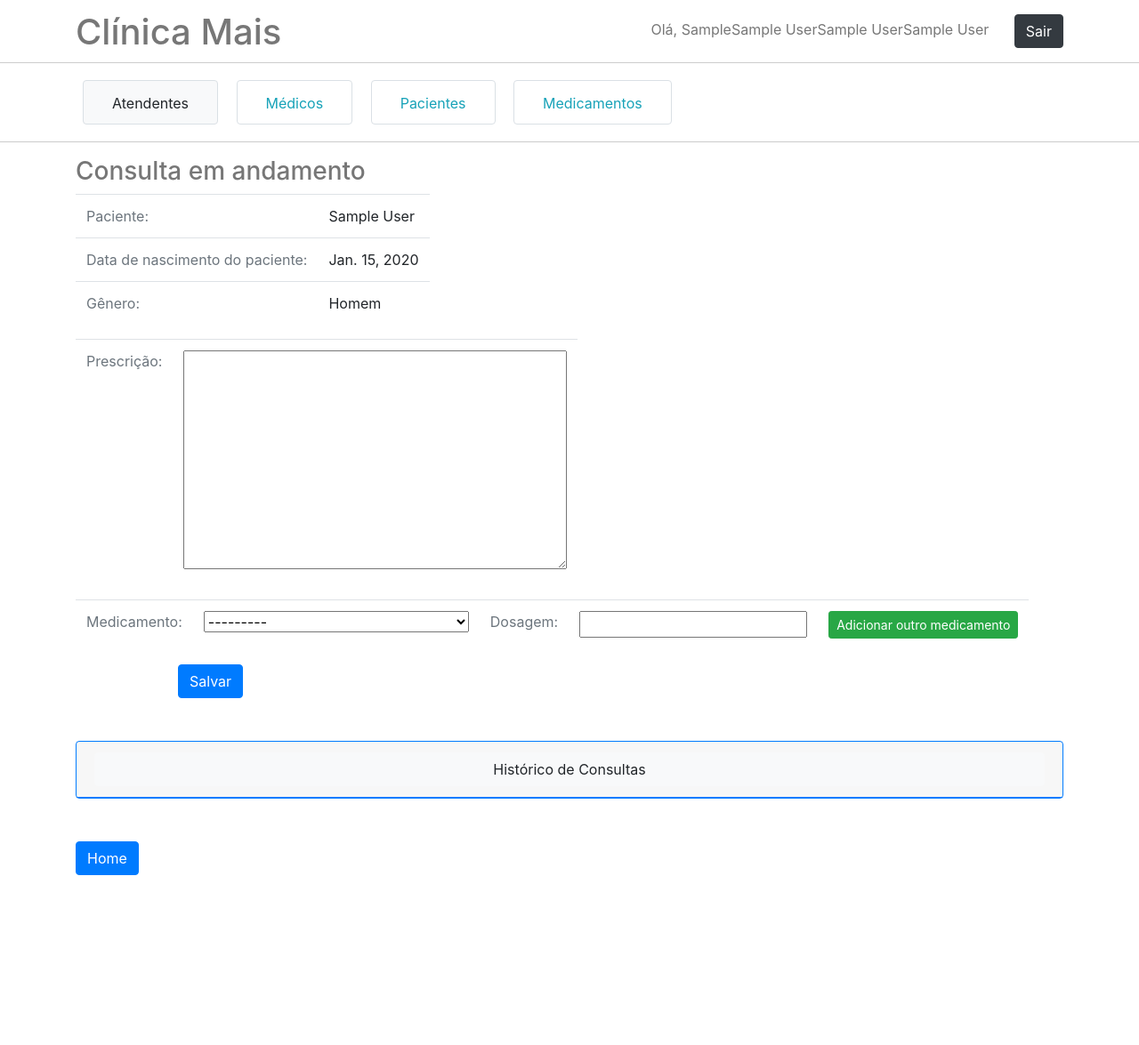
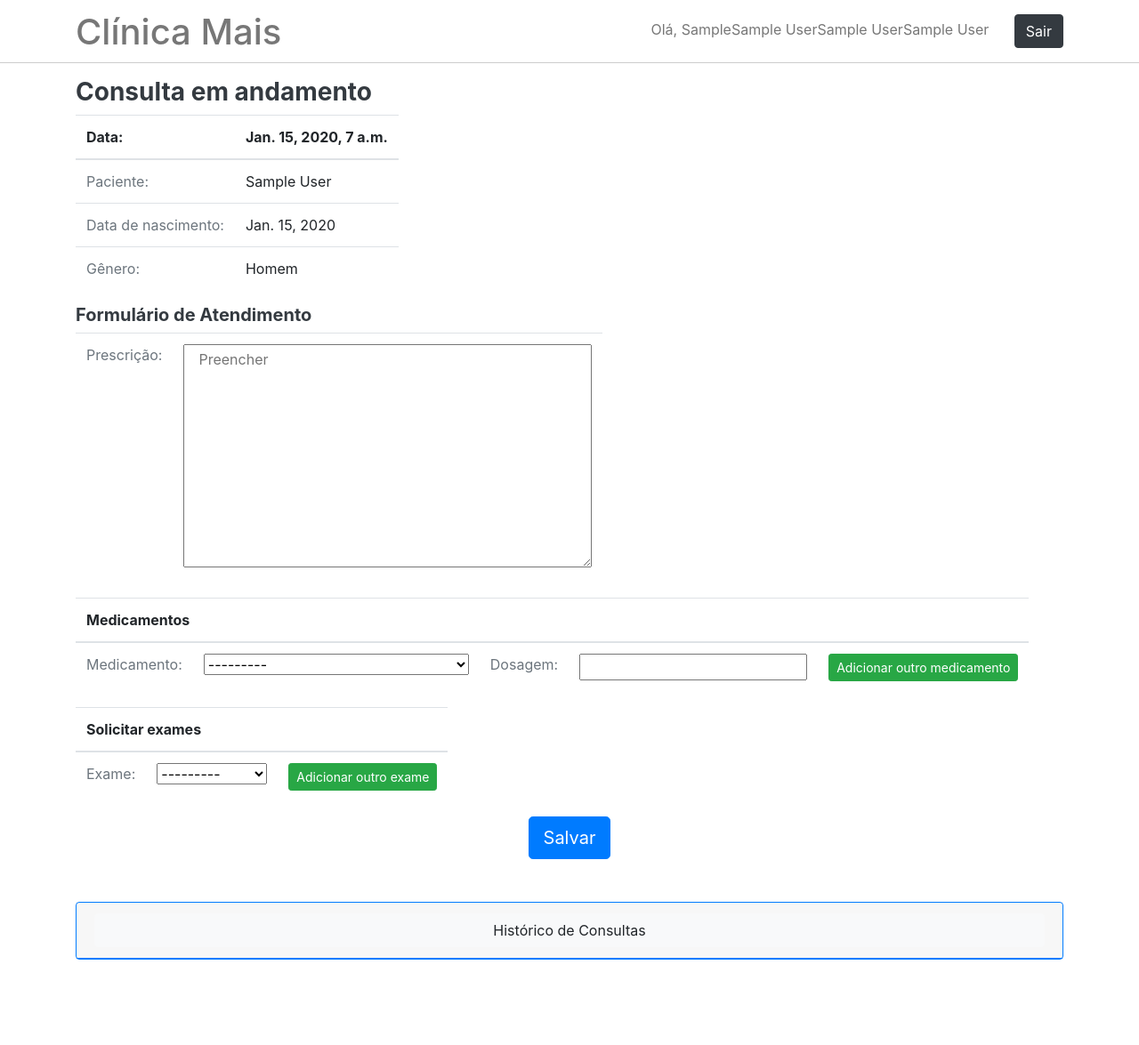
Before and after one commit to Rdadamos/clinicamais, a Django app: page /home/consulta_em_atendimento/1/ in a window 1280 px wide. Shown: the whole page at 89% size. Before the commit the page ends 984 px from the top, so only its background shows below. Run offline with Django 3.2, Linux system fonts and the light colour scheme; a user stored in the database is signed in; tables that the repository leaves empty hold one stand-in row (values such as "Sample post"); some libraries are stand-ins or nearby versions.

Commit message:
Appointment in progress page template and adjustments

```diff
--- a/appointments/forms.py
+++ b/appointments/forms.py
@@ -32,13 +32,16 @@ class AppointmentInProgressForm(forms.ModelForm):
         model = Appointment
         fields = {'prescription'}
         labels = {'prescription': 'Prescrição'}
+        widgets = {
+            'prescription': forms.Textarea(attrs={'placeholder': 'Preencher'})
+        }
 
-class CustomModelChoiceField(forms.ModelChoiceField):
+class CustomMedicineChoiceField(forms.ModelChoiceField):
     def label_from_instance(self, obj):
         return "%s (%s)" % (obj.factory_name, obj.generic_name)
 
 class AppointmentMedicineForm(forms.ModelForm):
-    medicine = CustomModelChoiceField(queryset=Medicine.objects.all(), label="Medicamento")
+    medicine = CustomMedicineChoiceField(queryset=Medicine.objects.all(), label="Medicamento")
     class Meta:
         model = AppointmentMedicine
         fields = ('medicine', 'dosage', 'appointment')
@@ -48,7 +51,14 @@ class AppointmentMedicineForm(forms.ModelForm):
         }
         widgets = {'appointment': forms.HiddenInput()}
 
+class CustomExamChoiceField(forms.ModelChoiceField):
+    def label_from_instance(self, obj):
+        return "%s" % (obj.name)
+
 class AppointmentExamForm(forms.ModelForm):
+    exam = CustomExamChoiceField(queryset=Exam.objects.all(), label="Exame")
     class Meta:
         model = AppointmentExam
-        fields = {'exam'}
+        fields = ('exam', 'appointment')
+        labels = { 'appointment': '' }
+        widgets = { 'appointment': forms.HiddenInput() }
--- a/appointments/templates/appointments/appointment.html
+++ b/appointments/templates/appointments/appointment.html
@@ -4,16 +4,22 @@
 
 {% block content %}
   <div>
-    <h3>Consulta em andamento</h3>
+    <h3 class="text-dark"><strong>Consulta em andamento</strong></h3>
   </div>
   <table class="table table-responsive">
+    <thead>
+      <tr>
+        <th scope="col">Data:</th>
+        <th scope="col">{{ appointment.date }}</th>
+      </tr>
+    </thead>
     <tbody>
         <tr>
           <td class="text-muted">Paciente:</td>
           <td>{{ appointment.patient.name }}</td>
         </tr>
         <tr>
-          <td class="text-muted">Data de nascimento do paciente:</td>
+          <td class="text-muted">Data de nascimento:</td>
           <td>{{ appointment.patient.birthdate }}</td>
         </tr>
         <tr>
@@ -24,6 +30,7 @@
   </table>
   <form method="post" class="myForm">
     {% csrf_token %}
+    <h5 class="text-dark"><strong>Formulário de Atendimento</strong></h5>
     <table class="table table-responsive">
       <tbody>
         <tr>
@@ -34,7 +41,12 @@
         </tr>
       </tbody>
     </table>
-    <table class="table table-responsive">
+    <table class="table table-responsive medicineTb">
+      <thead>
+        <tr>
+          <th scope="col" colspan="5">Medicamentos</th>
+        </tr>
+      </thead>
       <tbody>
         {% for medicine_form in medicine_forms %}
           <tr class="addMedicine">
@@ -47,10 +59,30 @@
         {% endfor %}
       </tbody>
     </table>
-    <button type="submit" class="btn btn-primary">Salvar</button>
+    <table class="table table-responsive examTb">
+      <thead>
+        <tr>
+          <th scope="col" colspan="3">Solicitar exames</th>
+        </tr>
+      </thead>
+      <tbody>
+        {% for exam_form in exam_forms %}
+          <tr class="addExam">
+            {% for field in exam_form %}
+              <td class="text-muted">{{ field.label_tag }}</td>
+              <td>{{ field }}</td>
+            {% endfor %}
+            <td><button type="button" class="btn btn-success btn-sm addExamBtn ml-0">Adicionar outro exame</button></td>
+          </tr>
+        {% endfor %}
+      </tbody>
+    </table>
+    <div class="text-center">
+      <button type="submit" class="btn btn-primary btn-lg ml-0">Salvar</button>
+    </div>
   </form>
-
-
+  <div class="holdInputsMedicineForm d-none"></div>
+  <div class="holdInputsExamForm d-none"></div>
   <div id="accordion" class="bg-light my-5">
     <div class="card border border-primary">
       <div class="card-header border-bottom border-primary" id="headingOne">
@@ -68,6 +100,7 @@
             <thead>
               <tr>
                 <th scope="col">Data</th>
+                <th scope="col">Médico</th>
                 <th scope="col">Medicamentos</th>
                 <th scope="col">Exames</th>
                 <th scope="col">Ações</th>
@@ -77,6 +110,7 @@
               {% for appointment in patient_appointments %}
                 <tr>
                   <th scope="row">{{ appointment.date }}</th>
+                  <td>{{ appointment.doctor.name }}</td>
                   <td></td>
                   <td></td>
                   <td class="text-center">
@@ -90,5 +124,4 @@
       </div>
     </div>
   </div>
-  <a class="btn btn-primary" href="{% url 'home' %}">Home</a>
 {% endblock %}
--- a/appointments/templates/appointments/base.html
+++ b/appointments/templates/appointments/base.html
@@ -23,9 +23,11 @@
               <a class="btn btn-dark ml-4" href="{% url 'logout' %}">Sair</a>
             </div>
           </div>
-          <div class="menubarBox">
-            {% include "appointments/menubar.html" %}
-          </div>
+          {% if not user.doctor %}
+            <div class="menubarBox">
+              {% include "appointments/menubar.html" %}
+            </div>
+          {% endif %}
         </div>
     {% endif %}
     <div class="container pt-3 pb-5">
--- a/appointments/templates/appointments/details_appointment.html
+++ b/appointments/templates/appointments/details_appointment.html
@@ -35,8 +35,7 @@
         </tr>
     </tbody>
   </table>
-  <!-- <a class="btn btn-primary ml-3" href="{% url 'home' %}">Home</a> -->
-  <a class="btn btn-primary ml-3" href="{{ request.META.HTTP_REFERER }}">Voltar</a>
+  <a class="btn btn-primary" href="{{ request.META.HTTP_REFERER }}">Voltar</a>
   {% if user.attendant %}
     <a class="btn btn-success ml-3 mr-5" href="{% url 'patient_appointments' id_patient=appointment.patient.id %}">Todas consultas de {{ appointment.patient.name }}</a>
     {% if appointment.canceled %}
--- a/appointments/templates/appointments/doctor_schedule.html
+++ b/appointments/templates/appointments/doctor_schedule.html
@@ -30,8 +30,8 @@
         {% endfor %}
       </tbody>
     </table>
-    <p class="text-muted ml-2"><small>Campos selecionados indicam que o médico atende nesse horário.</small></p>
-    <a class="btn btn-secondary ml-3" href="{% url 'all_doctor' %}">Voltar</a>
+    <p class="text-muted"><small>Campos selecionados indicam que o médico atende nesse horário.</small></p>
+    <a class="btn btn-secondary ml-0" href="{% url 'all_doctor' %}">Voltar</a>
     <button type="submit" class="btn btn-primary ml-4">Salvar</button>
   </form>
 {% endblock %}
--- a/appointments/templates/appointments/index.html
+++ b/appointments/templates/appointments/index.html
@@ -4,7 +4,11 @@
 
 {% block content %}
   <div>
-    <h3>Próximas Consultas</h3>
+    {% if user.doctor %}
+      <h3>Minhas próximas consultas</h3>
+    {% else %}
+      <h3>Próximas consultas</h3>
+    {% endif %}
     <label for="searchInput">Pesquisar: </label>
     <input type="text" id="searchInput" class="my-2">
   </div>
--- a/appointments/templates/appointments/menubar.html
+++ b/appointments/templates/appointments/menubar.html
@@ -7,8 +7,6 @@
     <a class="menuBtn btn btn-outline-info" href="{% url 'all_doctor' %}">Médicos</a>
     <a class="menuBtn btn btn-outline-info" href="{% url 'all_patient' %}">Pacientes</a>
     <a class="menuBtn btn btn-outline-info" href="{% url 'all_medicine' %}">Medicamentos</a>
-  {% endif %}
-  {% if not user.is_superuser %}
     <a class="menuBtn btn btn-outline-info" href="{% url 'all_appointments' %}">Todas as consultas</a>
   {% endif %}
 </div>
--- a/appointments/templates/appointments/new_appointment.html
+++ b/appointments/templates/appointments/new_appointment.html
@@ -38,5 +38,8 @@
       {% endfor %}
     </tbody>
   </table>
-  <p class="text-muted ml-2"><small>Clique duas vezes para agendar a consulta.</small></p>
+  <p class="text-muted"><small>Clique duas vezes para agendar a consulta.</small></p>
+  <div class="text-center">
+    <a class="btn btn-secondary" href="{% url 'home' %}">Home</a>
+  </div>
 {% endblock %}
--- a/appointments/views.py
+++ b/appointments/views.py
@@ -71,10 +71,12 @@ def appointment(request, id):
         #     messages.error(request, 'Verifique os erros abaixo')
     else:
         appointment_form = AppointmentInProgressForm()
+        exam_forms = []
         medicine_forms = []
         for index in range(0, 10):
+            exam_forms.append(AppointmentExamForm(prefix=str(index), initial={ 'appointment': id }))
             medicine_forms.append(AppointmentMedicineForm(prefix=str(index), initial={ 'appointment': id }))
-    return render(request, 'appointments/appointment.html', {'appointment': appointment, 'patient_appointments': patient_appointments, 'appointment_form': appointment_form, 'medicine_forms': medicine_forms })
+    return render(request, 'appointments/appointment.html', {'appointment': appointment, 'patient_appointments': patient_appointments, 'appointment_form': appointment_form, 'medicine_forms': medicine_forms, 'exam_forms': exam_forms })
 
 @login_required(login_url='/')
 def all_appointments(request):
--- a/medicines/templates/medicines/details_medicine.html
+++ b/medicines/templates/medicines/details_medicine.html
@@ -22,7 +22,7 @@
         </tr>
     </tbody>
   </table>
-  <a class="btn btn-success ml-3" href="{% url 'all_medicine' %}">Voltar</a>
+  <a class="btn btn-success" href="{% url 'all_medicine' %}">Voltar</a>
   <a class="btn btn-secondary ml-4" href="{% url 'update_medicine' id=medicine.id %}">Editar</a>
   <button type="button" class="btn btn-danger deleteBtn ml-5" data-url="{% url 'delete_medicine' id=medicine.id %}" data-toggle="modal" data-target="#deleteModal">Deletar</button>
   {% include "users/modal_delete.html" %}
--- a/static/css/style.css
+++ b/static/css/style.css
@@ -116,6 +116,10 @@ html, body {
   color: #dc3545;
 }
 
+.myForm textarea {
+  padding: 0.3em 1em;
+}
+
 /* schedule */
 .tableSchedule td, .tableSchedule th {
     padding: .30rem .75rem;
--- a/static/js/main.js
+++ b/static/js/main.js
@@ -52,8 +52,15 @@ $(document).ready(function() {
     $(this).children().eq(sunday_index).remove();
   });
 
-  $(".addMedicine:not(:first), .addMedicine td:eq(4), .addMedicine td:eq(5)").addClass("d-none");
+  $(".addMedicine:not(:first), .addMedicine td:eq(4), .addMedicine td:eq(5)").appendTo(".holdInputsMedicineForm");
   $(".addMedicineBtn").bind("click", (function () {
-    $(this).addClass('d-none').parents(".addMedicine").next().removeClass("d-none").find("td:eq(4), td:eq(5)").addClass("d-none");
+    $(this).addClass('d-none');
+    $(".holdInputsMedicineForm").find(".addMedicine:first").appendTo('.medicineTb tbody').find("td:eq(4), td:eq(5)").addClass("d-none");
+  }));
+
+  $(".addExam:not(:first), .addExam td:eq(2), .addExam td:eq(3)").appendTo(".holdInputsExamForm");
+  $(".addExamBtn").bind("click", (function () {
+    $(this).addClass('d-none');
+    $(".holdInputsExamForm").find(".addExam:first").appendTo('.examTb tbody').find("td:eq(2), td:eq(3)").addClass("d-none");
   }));
 });
--- a/users/admin.py
+++ b/users/admin.py
@@ -2,6 +2,7 @@ from django.contrib import admin
 from .models import Attendant, Doctor, Patient
 from appointments.models import Appointment, DoctorSchedule
 from medicines.models import Medicine
+from exams.models import Exam
 
 admin.site.register(Attendant)
 admin.site.register(Doctor)
@@ -9,3 +10,4 @@ admin.site.register(Patient)
 admin.site.register(Appointment)
 admin.site.register(DoctorSchedule)
 admin.site.register(Medicine)
+admin.site.register(Exam)
--- a/users/templates/users/details_attendant.html
+++ b/users/templates/users/details_attendant.html
@@ -26,7 +26,7 @@
         </tr>
     </tbody>
   </table>
-  <a class="btn btn-success ml-3" href="{% url 'all_attendant' %}">Voltar</a>
+  <a class="btn btn-success" href="{% url 'all_attendant' %}">Voltar</a>
   <a class="btn btn-secondary ml-4" href="{% url 'update_attendant' id=attendant.user.id %}">Editar</a>
   <button type="button" class="btn btn-danger deleteBtn ml-5" data-url="{% url 'delete_attendant' id=attendant.id %}" data-toggle="modal" data-target="#deleteModal">Deletar</button>
   {% include "users/modal_delete.html" %}
--- a/users/templates/users/details_doctor.html
+++ b/users/templates/users/details_doctor.html
@@ -26,7 +26,7 @@
         </tr>
     </tbody>
   </table>
-  <a class="btn btn-success ml-3" href="{% url 'all_doctor' %}">Voltar</a>
+  <a class="btn btn-success" href="{% url 'all_doctor' %}">Voltar</a>
   <a class="btn btn-warning ml-3" href="{% url 'doctor_schedule' id=doctor.id %}">Agenda</a>
   <a class="btn btn-secondary ml-4" href="{% url 'update_doctor' id=doctor.user.id %}">Editar</a>
   <button type="button" class="btn btn-danger deleteBtn ml-5" data-url="{% url 'delete_doctor' id=doctor.id %}" data-toggle="modal" data-target="#deleteModal">Deletar</button>
--- a/users/templates/users/details_patient.html
+++ b/users/templates/users/details_patient.html
@@ -22,7 +22,7 @@
         </tr>
     </tbody>
   </table>
-  <a class="btn btn-success ml-3" href="{% url 'all_patient' %}">Voltar</a>
+  <a class="btn btn-success" href="{% url 'all_patient' %}">Voltar</a>
   <a class="btn btn-secondary ml-4" href="{% url 'update_patient' id=patient.user.id %}">Editar</a>
   <button type="button" class="btn btn-danger deleteBtn ml-5" data-url="{% url 'delete_patient' id=patient.id %}" data-toggle="modal" data-target="#deleteModal">Deletar</button>
   {% include "users/modal_delete.html" %}
```
Also changed, not shown: appointments/templates/appointments/all_appointments.html (+14 -3 lines).
